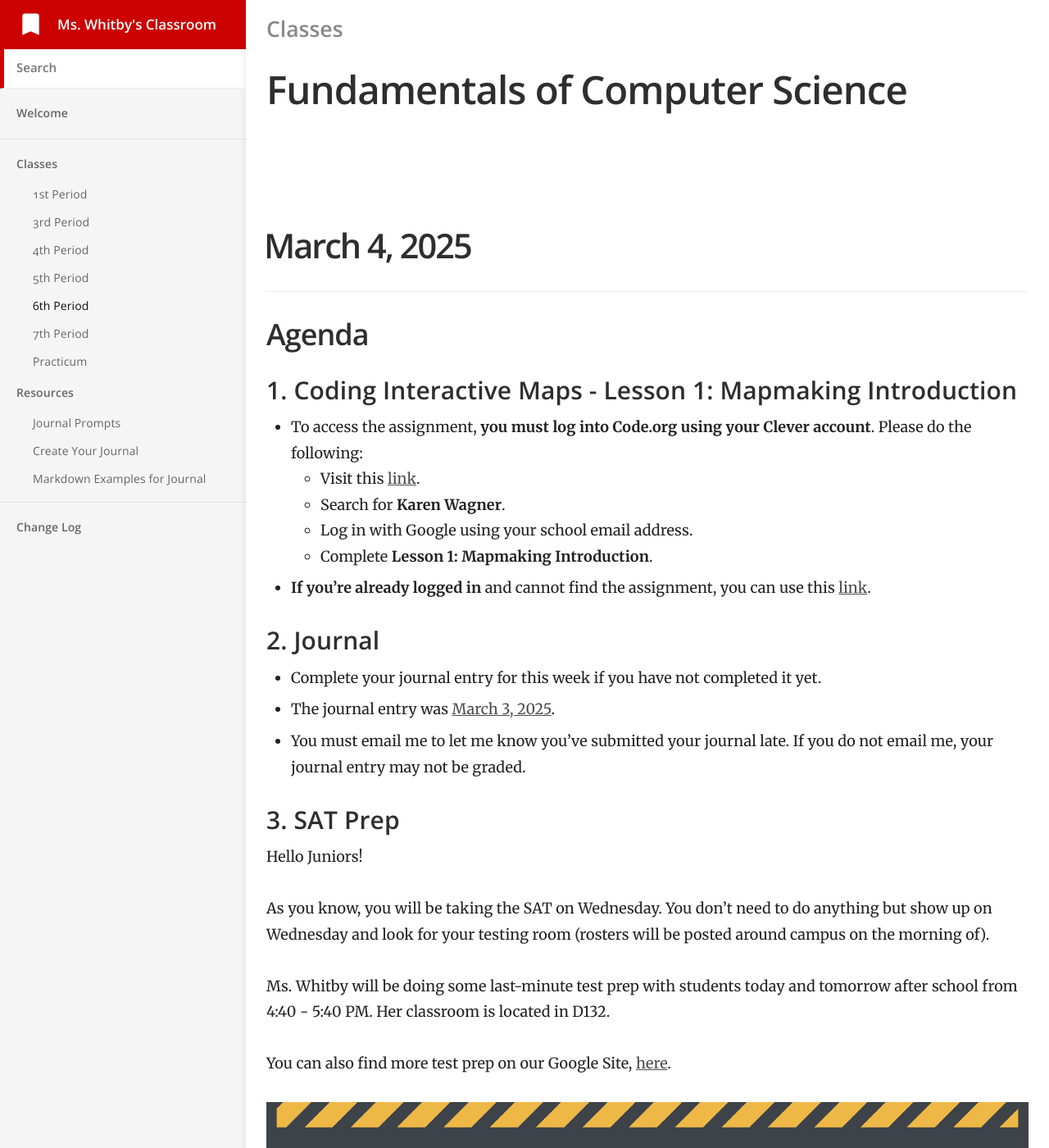
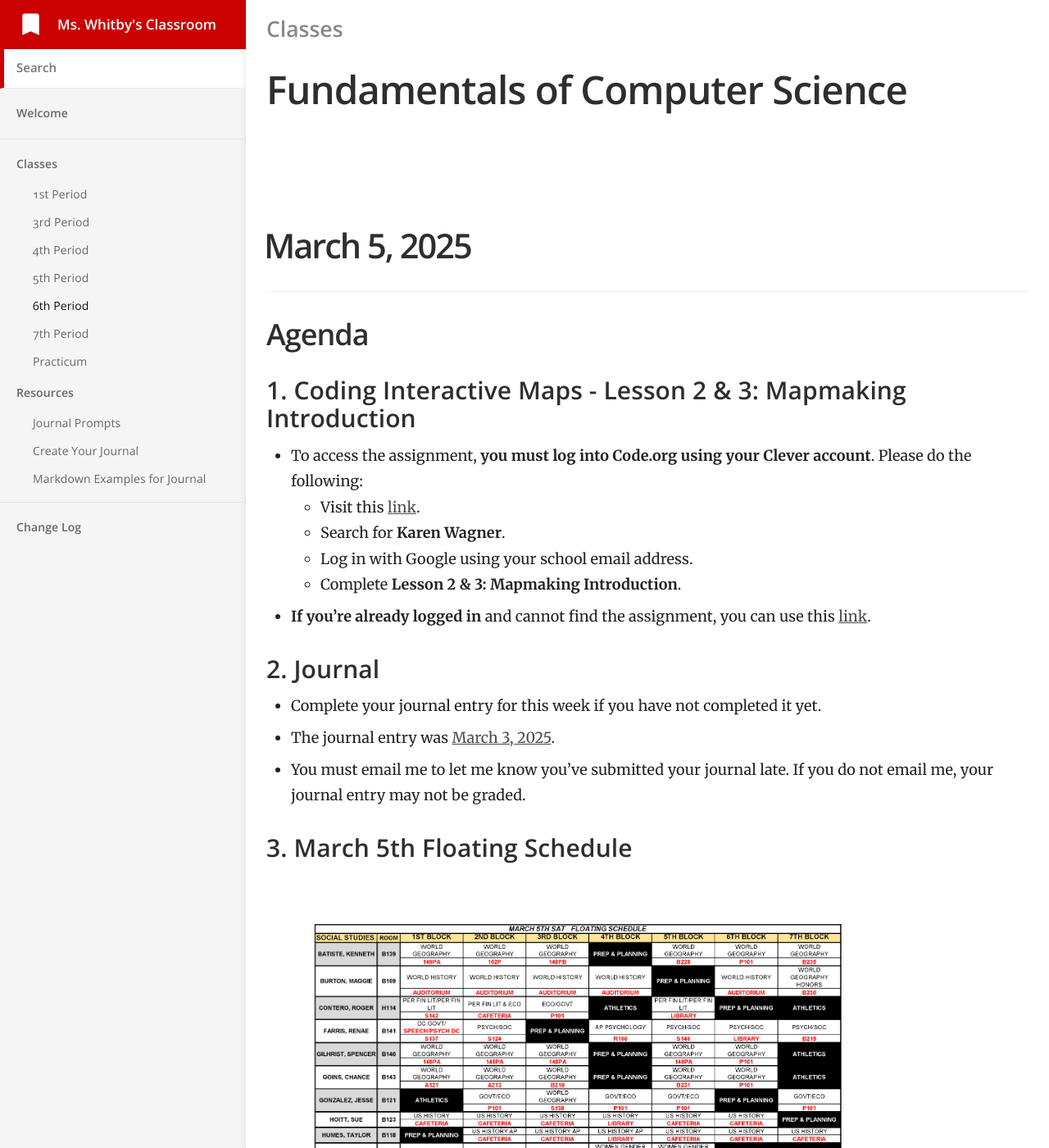
Before and after one commit to mswhitby/classroom, a Jekyll site: the page built from _docs/classes/6th.md, in a window 1280 px wide and 1400 px high. Shown: the whole window at 82% size. Built offline with Jekyll 4.4.1, drawn with Linux system fonts in a browser that asks for light colours.

Commit message:
Updated lessons

```diff
--- a/_docs/classes/6th.md
+++ b/_docs/classes/6th.md
@@ -4,6 +4,32 @@ subtitle: Fundamentals of Computer Science
 category: Classes
 order: 5
 ---
+
+# March 5, 2025
+
+## Agenda
+
+### 1. Coding Interactive Maps - Lesson 2 & 3: Mapmaking Introduction
+
+- To access the assignment, **you must log into Code.org using your Clever account**. Please do the following:
+    - Visit this [link](https://clever.com/oauth/district-picker?client_id=2f27405716644a951b23&redirect_uri=https%3A%2F%2Fstudio.code.org%2Fusers%2Fauth%2Fclever%2Fcallback&response_type=code&state=ede33ff61289cf32708a0f54079cdd23e31d0b0a02b0e0e8).
+    - Search for **Karen Wagner**.
+    - Log in with Google using your school email address.
+    - Complete **Lesson 2 & 3: Mapmaking Introduction**.
+
+- **If you're already logged in** and cannot find the assignment, you can use this [link](https://studio.code.org/s/csc-mappinglandmarks-2023).
+
+### 2. Journal
+
+- Complete your journal entry for this week if you have not completed it yet.
+- The journal entry was [March 3, 2025](https://github.com/mswhitby/classroom/blob/main/_docs/resources/journal.md#march-3-2025).
+- You must email me to let me know you've submitted your journal late. If you do not email me, your journal entry may not be graded.
+
+### 3. March 5th Floating Schedule
+
+![alt text](../../media/MARCH_5TH_SAT_FLOATING_SCHEDULE.png)
+
+----
 
 # March 4, 2025
 
```
Also changed, not shown: _docs/resources/class_avg_grades.md (+2 -2 lines).
